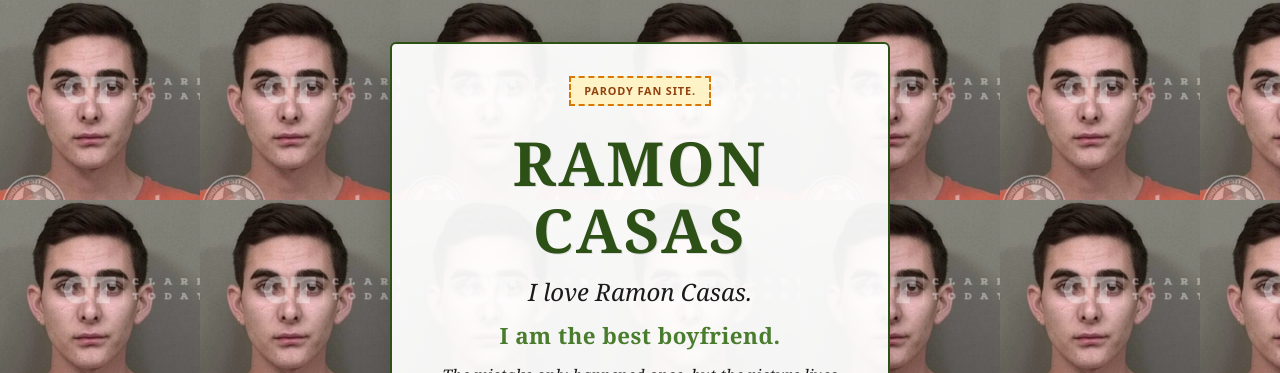
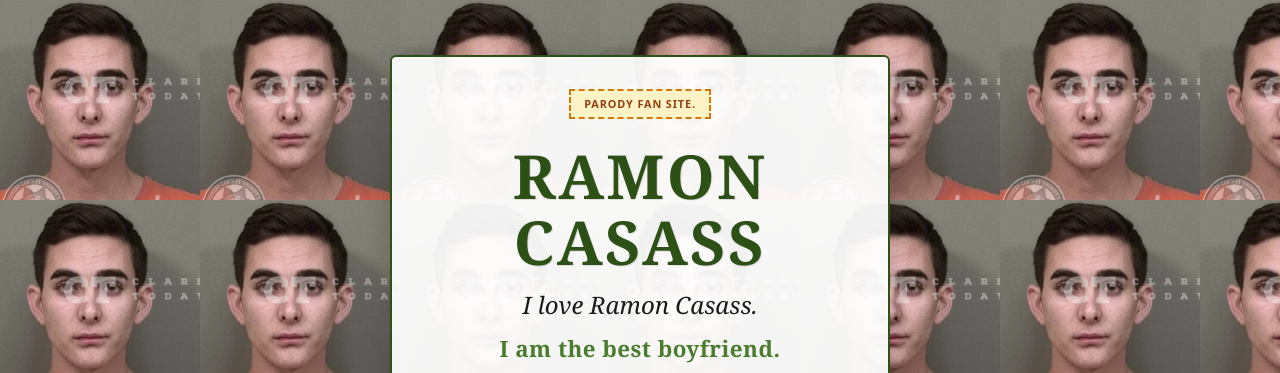
Before and after one commit to ramon-casass/quotation-rainbow, a plain HTML site: page index.html in a window 1280 px wide. Shown: the top 373 px of the page. Drawn offline with Linux system fonts and the light colour scheme.

Commit message:
RAMON CASASS latintwunkk
RAMON CASASS latintwunkk

```diff
--- a/index.html
+++ b/index.html
@@ -5,20 +5,20 @@
 <meta name="viewport" content="width=device-width, initial-scale=1.0">
 
 <!-- SEO: Optimized for the new domain -->
-<title>Ramon Casas | I Love Ramon Casas | latintwunkk</title>
-<meta name="description" content="The official unofficial home of Ramon Casas. I am the best boyfriend. The mistake only happened once but the picture lives forever. Find me on other socials as latintwunkk.">
-<meta name="keywords" content="Ramon Casas, I love Ramon Casas, Ramon Casas boyfriend, latintwunkk, latintwunkk landscaping, Clarksville TN parody">
-<meta name="author" content="Friends of Ramon Casas">
+<title>Ramon Casass | I Love Ramon Casass | latintwunkk</title>
+<meta name="description" content="The official unofficial home of Ramon Casass. I am the best boyfriend. The mistake only happened once but the picture lives forever. Find me on other socials as latintwunkk.">
+<meta name="keywords" content="Ramon Casass, I love Ramon Casass, Ramon Casass boyfriend, latintwunkk, latintwunkk landscaping, Clarksville TN parody">
+<meta name="author" content="Friends of Ramon Casass">
 <meta name="robots" content="index, follow">
 <link rel="canonical" href="https://ramoncasass.com/">
 
 <!-- Open Graph (Link Previews for the new domain) -->
 <meta property="og:type" content="website">
-<meta property="og:title" content="Ramon Casas | I am the best boyfriend">
-<meta property="og:description" content="I love Ramon Casas. The mistake only happened once but the picture lives forever.">
+<meta property="og:title" content="Ramon Casass | I am the best boyfriend">
+<meta property="og:description" content="I love Ramon Casass. The mistake only happened once but the picture lives forever.">
 <meta property="og:url" content="https://ramoncasass.com/">
 <meta property="og:image" content="https://ramoncasass.com/assets/hello.jpg">
-<meta property="og:image:alt" content="Ramon Casas">
+<meta property="og:image:alt" content="Ramon Casass">
 <meta name="twitter:card" content="summary_large_image">
 <meta name="twitter:image" content="https://ramoncasass.com/assets/hello.jpg">
 
@@ -26,9 +26,9 @@
 {
   "@context": "https://schema.org",
   "@type": "Person",
-  "name": "Ramon Casas",
+  "name": "Ramon Casass",
   "alternateName": "latintwunkk",
-  "description": "I love Ramon Casas. I am the most miserable person ever. A playful parody page.",
+  "description": "I love Ramon Casass. I am the most miserable person ever. A playful parody page.",
   "url": "https://ramoncasass.com/"
 }
 </script>
@@ -214,9 +214,9 @@
 <div class="card">
   <div class="parody-banner">Parody fan site.</div>
 
-  <h1 class="ramon">Ramon Casas</h1>
+  <h1 class="ramon">Ramon Casass</h1>
 
-  <p class="love">I love Ramon Casas.</p>
+  <p class="love">I love Ramon Casass.</p>
   <p class="best">I am the best boyfriend.</p>
 
   <p class="silly-joke">
@@ -238,7 +238,7 @@
 
   <div class="fine-print">
     Unofficial parody page. Not affiliated with psycho twink. <a href="disclaimer.html">Full disclaimer</a>.
-  </div>j
+  </div>
 </div>
 
 <script>
```
